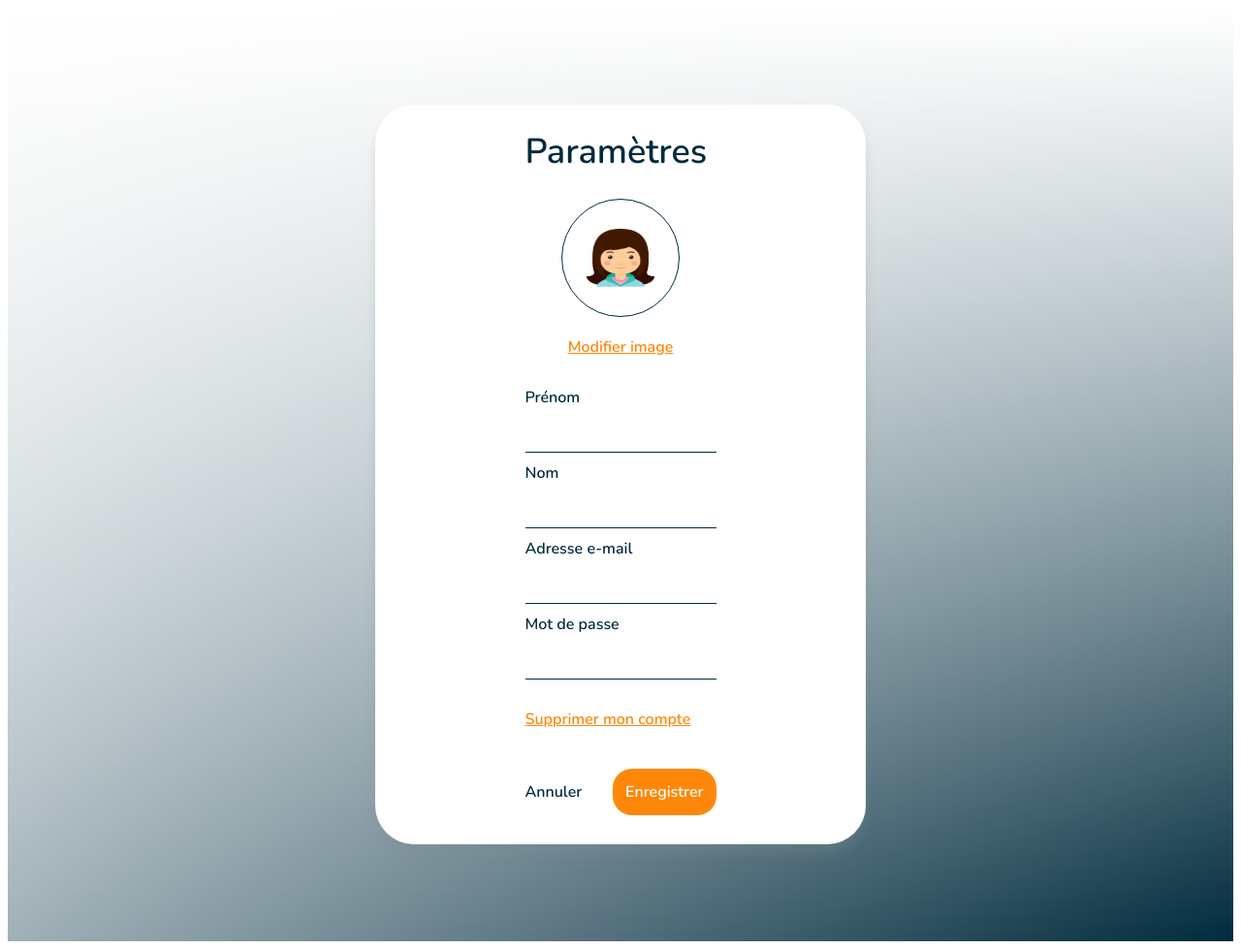
After one commit to joellies/mediacollaboratif, a PHP site: page /mediacollaboratif/parametres.php in a window 1280 px wide. The commit adds this page. Shown: the whole page at 97% size. Run offline with PHP 8.4, Linux system fonts and the light colour scheme.

Commit message:
update-parametres

```diff
--- a/assets/css/articles.css
+++ b/assets/css/articles.css
@@ -76,15 +76,20 @@ h1.titreAjouterArticle {
   padding: 10px;
 }
 
-input[type='text'] {
+input[type='text'],
+input[type='password'],
+input[type='email'] {
   border: none;
   border-bottom: 1px solid #002b3d;
   outline: none;
   margin-top: 10px;
+  margin-bottom: 10px;
   padding: 10px;
 }
 
-input[type='text']:focus {
+input[type='text']:focus,
+input[type='password']:focus,
+input[type='email']:focus {
   border-bottom: solid 2px #002b3d;
   transition: 0.5s;
   outline: none;
@@ -345,3 +350,116 @@ footer {
   font-size: 18px;
   font-weight: 600;
 }
+
+/*Paramètres*/
+
+.backgroundParametres {
+  display: flex;
+  justify-content: center;
+  align-content: center;
+  background: linear-gradient(180deg, #ffffff 0%, rgba(255, 255, 255, 0) 100%),
+    linear-gradient(116.65deg, rgba(0, 43, 61, 0.16) 3.43%, #002b3d 100%),
+    #ffffff;
+}
+
+.parametres_mainContent {
+  display: flex;
+  flex-direction: column;
+  flex-wrap: wrap;
+  justify-content: center;
+  align-content: center;
+  width: 40%;
+  margin-top: 100px;
+  margin-bottom: 100px;
+  font-family: Nunito, sans serif;
+  background-color: white;
+  box-shadow: 0px 10px 10px rgba(130, 141, 146, 0.25);
+  border-radius: 40px;
+}
+
+.cercle_userImage {
+  border-radius: 100%;
+  border: 1px solid #002b3d;
+  display: flex;
+  justify-content: center;
+  max-width: 120px;
+  max-height: 120px;
+  margin-bottom: 20px;
+}
+
+.parametres_userImage {
+  display: flex;
+  flex-direction: column;
+  justify-content: center;
+  align-items: center;
+}
+
+img.userImage {
+  max-width: 80px;
+  max-height: 80px;
+  padding: 30px;
+}
+
+.parametres_modifierImage a {
+  margin-top: 20px;
+  color: #ff870a;
+  text-decoration: underline;
+  font-weight: 600;
+}
+
+.parametres_form {
+  display: flex;
+  flex-direction: column;
+  margin-top: 30px;
+  margin-bottom: 30px;
+}
+
+.parametres_prenom,
+.parametres_nom,
+.parametres_email,
+.parametres_motDePasse {
+  display: flex;
+  flex-direction: column;
+}
+
+label {
+  font-weight: 600;
+}
+
+.parametres_suppression {
+  margin-top: 20px;
+}
+
+.link_suppression {
+  text-decoration: underline;
+  color: #ff870a;
+  font-weight: 600;
+}
+
+/*Boutons*/
+
+.btn_param {
+  display: flex;
+  flex-direction: row;
+  flex-wrap: wrap;
+  justify-content: space-between;
+  align-items: center;
+  margin-top: 40px;
+}
+
+.btn_annuler {
+  color: #002b3d;
+  font-weight: 600;
+  font-size: 16px;
+}
+
+.btn_enregistrer {
+  background-color: #ff870a;
+  font-family: Nunito, sans serif;
+  font-size: 16px;
+  padding: 13px;
+  border: none;
+  border-radius: 20px;
+  color: white;
+  font-weight: 600;
+}
--- a/header.html
+++ b/header.html
@@ -19,7 +19,7 @@
         />
       </div>
       <div class="header_mainMenu">
-        <a href="http://localhost:8000/mediacollaboratif/landing.php">
+        <a href="http://localhost:8000/mediacollaboratif/homepage.php">
           <img
             src="http://localhost:8000/mediacollaboratif/assets/images/home-icone.svg"
           />
--- /dev/null
+++ b/parametres.php
@@ -0,0 +1,53 @@
+<!DOCTYPE html>
+<html lang="fr">
+
+<head>
+  <meta charset="UTF-8">
+  <meta name="viewport" content="width=device-width, initial-scale=1.0" />
+  <title>Paramètres Utilisateur</title>
+  <link rel="stylesheet" type="text/css" href="http://localhost:8000/mediacollaboratif/assets/css/articles.css">
+  <link href=" https://fonts.googleapis.com/css2?family=Nunito:wght@200;300;400;600;700&display=swap" rel="stylesheet">
+</head>
+
+<body>
+  <div class="backgroundParametres">
+    <div class="parametres_mainContent">
+      <div class="parametres_titre">
+        <h1>Paramètres</h1>
+      </div>
+      <div class="parametres_userImage">
+        <div class="cercle_userImage">
+          <img class="userImage" src="http://localhost:8000/mediacollaboratif/assets/images/Jane-Doe.png">
+        </div>
+        <div class="parametres_modifierImage"> <a href="">Modifier image</a></div>
+      </div>
+      <div class="parametres_userForm">
+        <form class="parametres_form">
+          <div class="parametres_prenom"> <label for="prenom">Prénom</label> <input type="text" id="firstname"
+              name="userFirstname" /></div>
+          <div class="parametres_nom">
+            <label for="nom">Nom</label> <input type="text" id="name" name="userName" />
+          </div>
+          <div class="parametres_email">
+            <label for="email">Adresse e-mail</label>
+            <input type="email" id="email" name="userMail" />
+          </div>
+          <div class="parametres_motDePasse"> <label for="password">Mot de passe</label>
+            <input type="password" id="password" name="userPassword">
+          </div>
+          <div class="parametres_suppression"><a class="link_suppression" href="">Supprimer mon compte</a></div>
+          <div class="btn_param">
+            <div class="annuler_param" id="cancel">
+              <a class="btn_annuler" href="">Annuler</a>
+            </div>
+            <div class="enregistrer_param" id="submit">
+              <button class="btn_enregistrer" type="submit">Enregistrer</button>
+            </div>
+          </div>
+        </form>
+      </div>
+    </div>
+  </div>
+</body>
+
+</html>
```
